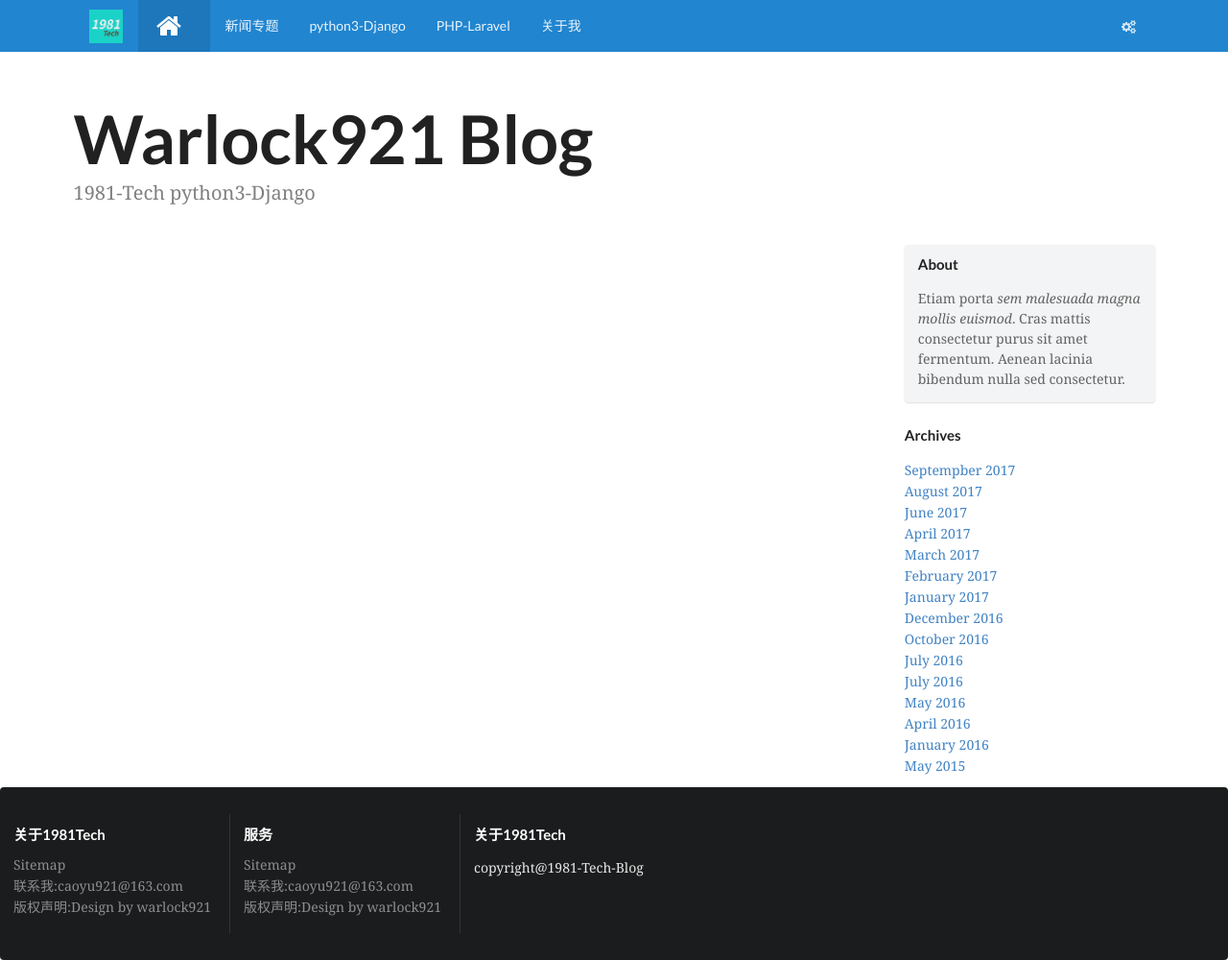
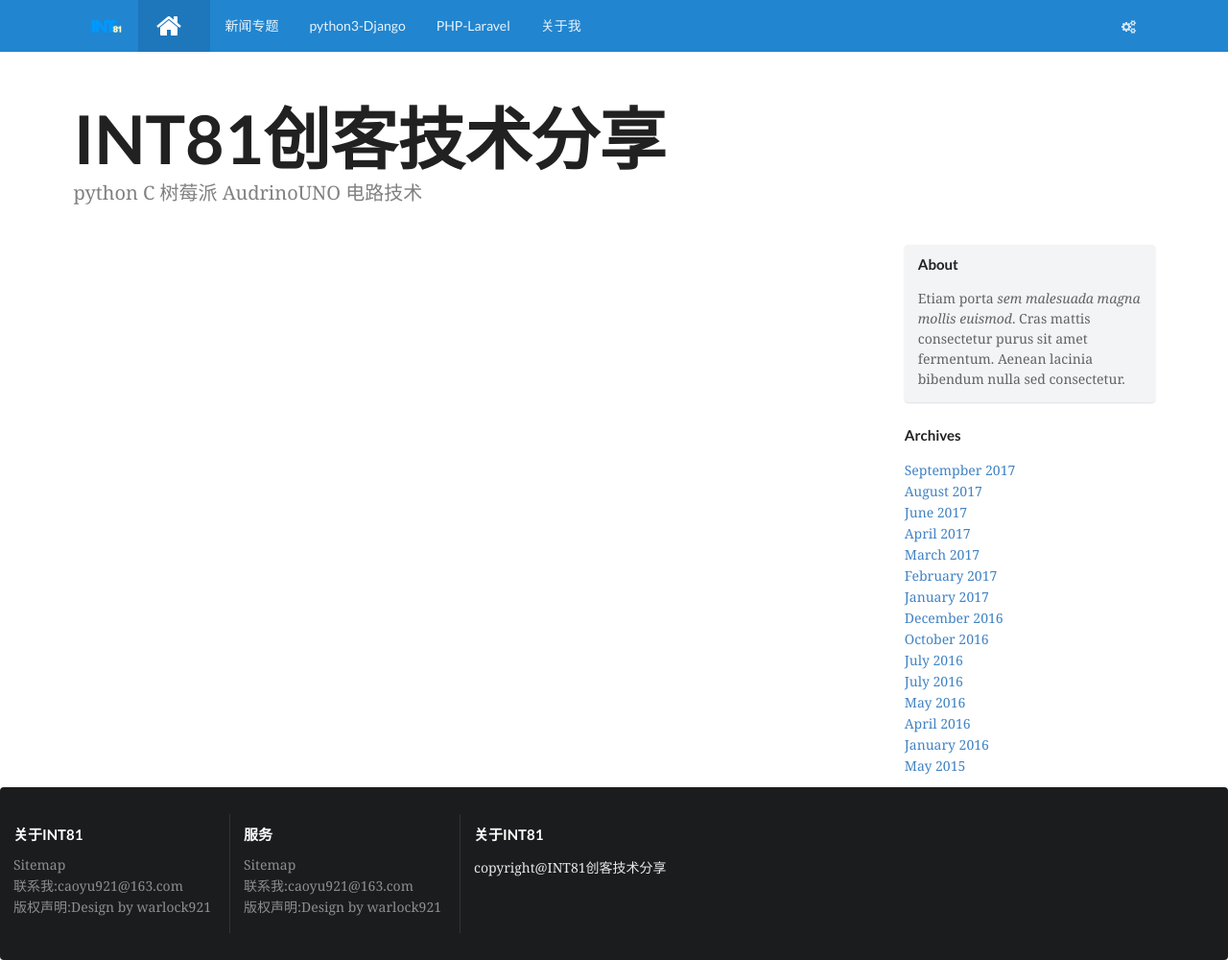
Before and after one commit to warlock921/mblog, a Django app: page / in a window 1280 px wide. Shown: the whole page at 96% size. Run offline with Django 3.2, Linux system fonts and the light colour scheme; data that the repository does not hold is empty.

Commit message:
改版用于阿里云服务器

```diff
--- a/mblog/settings.py
+++ b/mblog/settings.py
@@ -25,7 +25,7 @@ SECRET_KEY = 'yyd0xscbluhmkq$hrhr8_!l8e_3ijc7^#!nfrao+k-03=$g!l!'
 # SECURITY WARNING: don't run with debug turned on in production!
 DEBUG = True
 
-ALLOWED_HOSTS = ['10.0.0.15','localhost','127.0.0.1']
+ALLOWED_HOSTS = ['0.0.0.0','localhost','127.0.0.1']
 
 
 # Application definition
@@ -81,7 +81,7 @@ DATABASES = {
         'USER':'root',
         'PASSWORD':'P@ssword',
         'HOST':'localhost',
-        'PORT':'',
+        'PORT':'3306',
     }
 }
 
--- a/templates/HTML/footer.html
+++ b/templates/HTML/footer.html
@@ -2,7 +2,7 @@
 <!DOCTYPE html>
 <div class="ui footer inverted vertical divided equal height grid segment">
 	<div class="three wide column">
-		<h4 class="ui inverted header">关于1981Tech</h4>
+		<h4 class="ui inverted header">关于INT81</h4>
 		<div class="ui inverted link list">
 			<a href="#" class="item">Sitemap</a>
 			<a href="#" class="item">联系我:caoyu921@163.com</a>
@@ -18,8 +18,8 @@
 		</div>
 	</div>
 	<div class="seven wide column">
-		<h4 class="ui inverted header">关于1981Tech</h4>
-		<p>copyright@1981-Tech-Blog</p>
+		<h4 class="ui inverted header">关于INT81</h4>
+		<p>copyright@INT81创客技术分享</p>
 	</div>
 
 </div>
--- a/templates/HTML/header.html
+++ b/templates/HTML/header.html
@@ -18,9 +18,9 @@
 	<div class="row" id="page-header">
 		<div class="ui basic segment">
 			<h1 class="ui sub header">
-			Warlock921 Blog
+			INT81创客技术分享
 			</h1>
-			<span> 1981-Tech python3-Django</span>
+			<span>python C 树莓派 AudrinoUNO 电路技术</span>
 		</div>
 	</div>
 </div>
--- a/templates/index.html
+++ b/templates/index.html
@@ -1,6 +1,6 @@
 <!--index.html-->
 {% extends "HTML/base.html" %}
-{% block title %} 欢迎光临我的博客 {% endblock title %}
+{% block title %} INT81创客技术分享 {% endblock title %}
 {% block headmessage %}
 {% endblock headmessage %}
 {% block content %}
--- a/templates/post.html
+++ b/templates/post.html
@@ -1,6 +1,6 @@
 <!-- post.html -->
 {% extends "HTML/base.html" %}
-{% block title %} 1981Tec博客 {% endblock title %}
+{% block title %} INT81创客技术分享 {% endblock title %}
 {% block headmessage %}
 {% endblock headmessage %}
 {% block content %}
```
Also changed, not shown: mainsite/migrations/0002_post_auth.py, mainsite/static/images/favicon.ico, mainsite/static/images/logo.png.
